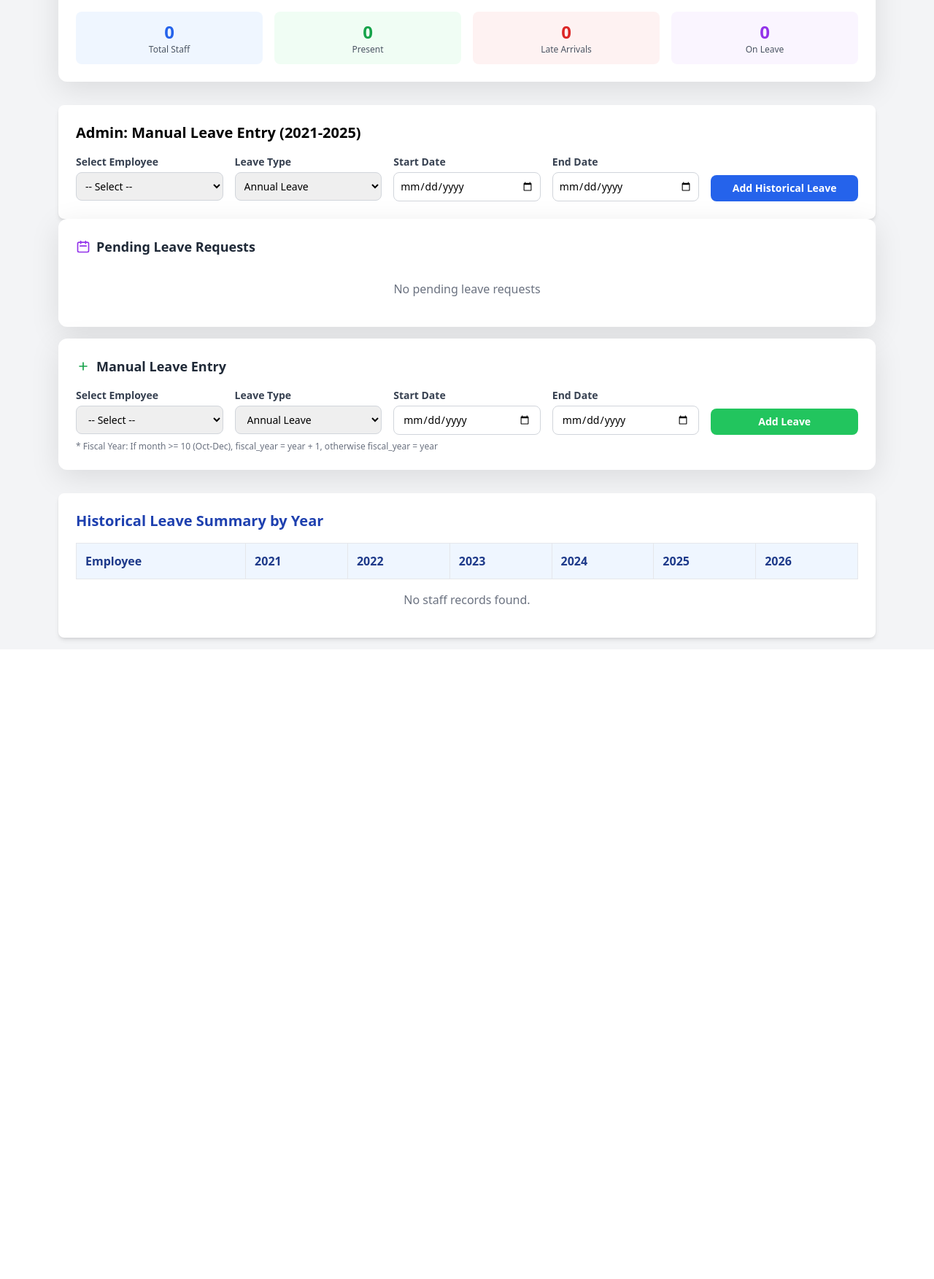
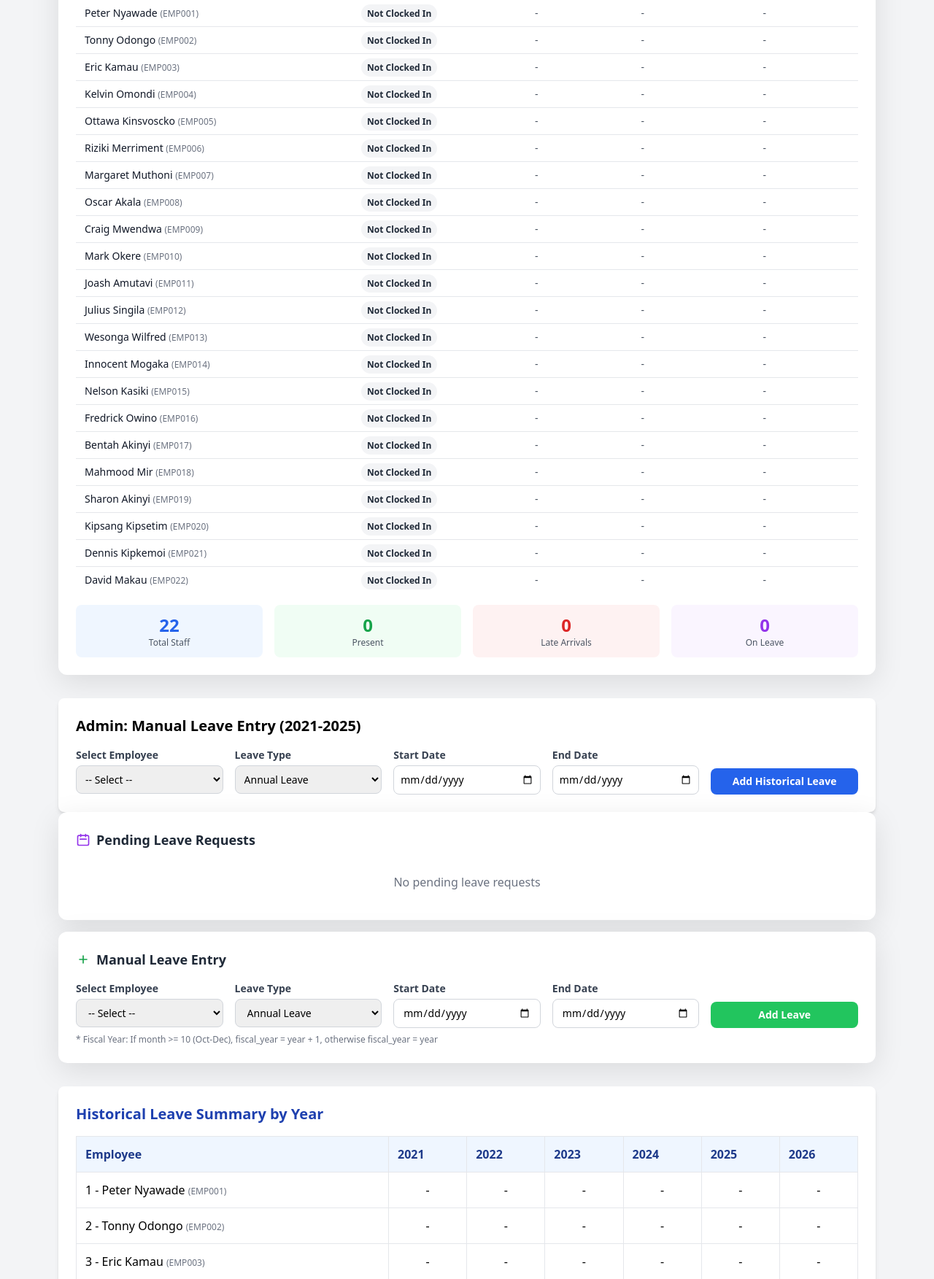
Before and after one commit to sew49/AISL-, a Flask app: page /admin/dashboard in a window 1280 px wide. Shown: the part 324-2077 px from the top of the page at 73% size. Before the commit the page ends 1207 px from the top, so only its background shows below. Run offline with Flask 3, Linux system fonts and the light colour scheme; the visitor is signed in with stand-in values (Sample User, id 1); some libraries are stand-ins or nearby versions.

Commit message:
Update historical leaves query and dashboard to show employee ID with name

```diff
--- a/attendance_system/app.py
+++ b/attendance_system/app.py
@@ -420,6 +420,27 @@ def admin_dashboard():
         # Get historical leaves (all approved leaves for reference)
         historical_leaves = LeaveRequest.query.filter_by(status='Approved').order_by(LeaveRequest.start_date.desc()).all()
 
+        # Create yearly summary - group approved leaves by employee and year
+        # Create a lookup dictionary for staff names
+        staff_lookup = {s.id: f"{s.first_name} {s.last_name}" for s in staff_members}
+
+        yearly_summary = {}
+        target_years = [2021, 2022, 2023, 2024, 2025, 2026]
+
+        for leave in historical_leaves:
+            staff_id = leave.staff_id
+            if staff_id not in yearly_summary:
+                yearly_summary[staff_id] = {
+                    'name': staff_lookup.get(staff_id, 'Unknown'),
+                    'years': {year: 0 for year in target_years}
+                }
+
+            # Extract year from start_date
+            if leave.start_date:
+                year = leave.start_date.year
+                if year in target_years:
+                    yearly_summary[staff_id]['years'][year] += leave.total_days if leave.total_days else 0
+
         # Get recent attendance records (last 24 hours)
         yesterday = datetime.now() - timedelta(days=1)
         recent_attendance = Attendance.query.filter(Attendance.created_at >= yesterday).order_by(Attendance.created_at.desc()).all()
@@ -436,7 +457,8 @@ def admin_dashboard():
                              approved_leaves=approved_leaves,
                              all_approved_leaves=all_approved_leaves,
                              staff_ids_on_leave_today=staff_ids_on_leave_today,
-                             upcoming_leaves=upcoming_leaves)
+                             upcoming_leaves=upcoming_leaves,
+                             yearly_summary=yearly_summary)
     except Exception as e:
         print(f"❌ ERROR in admin_dashboard: {str(e)}")
         return render_template('admin/dashboard.html',
--- a/attendance_system/templates/admin/dashboard.html
+++ b/attendance_system/templates/admin/dashboard.html
@@ -370,18 +370,19 @@
                 <tbody>
                     {% for s in staff %}
                     {% set emp_id = s.id %}
-                    {% set yearly = leave_summary[emp_id] if leave_summary[emp_id] else {} %}
+                    {% set yearly = yearly_summary[emp_id] if yearly_summary[emp_id] else {} %}
+                    {% set years_data = yearly['years'] if yearly['years'] else {} %}
                     <tr class="hover:bg-gray-50">
                         <td class="p-3 border font-medium">
-                            {{ s.first_name }} {{ s.last_name }}
+                            {{ s.id }} - {{ s.first_name }} {{ s.last_name }}
                             <span class="text-gray-500 text-xs">({{ s.employee_code }})</span>
                         </td>
-                        <td class="p-3 border text-center">{{ yearly[2021] if yearly[2021] else '-' }}</td>
-                        <td class="p-3 border text-center">{{ yearly[2022] if yearly[2022] else '-' }}</td>
-                        <td class="p-3 border text-center">{{ yearly[2023] if yearly[2023] else '-' }}</td>
-                        <td class="p-3 border text-center">{{ yearly[2024] if yearly[2024] else '-' }}</td>
-                        <td class="p-3 border text-center">{{ yearly[2025] if yearly[2025] else '-' }}</td>
-                        <td class="p-3 border text-center">{{ yearly[2026] if yearly[2026] else '-' }}</td>
+                        <td class="p-3 border text-center">{{ years_data[2021] if years_data[2021] else '-' }}</td>
+                        <td class="p-3 border text-center">{{ years_data[2022] if years_data[2022] else '-' }}</td>
+                        <td class="p-3 border text-center">{{ years_data[2023] if years_data[2023] else '-' }}</td>
+                        <td class="p-3 border text-center">{{ years_data[2024] if years_data[2024] else '-' }}</td>
+                        <td class="p-3 border text-center">{{ years_data[2025] if years_data[2025] else '-' }}</td>
+                        <td class="p-3 border text-center">{{ years_data[2026] if years_data[2026] else '-' }}</td>
                     </tr>
                     {% else %}
                     <tr>
```
